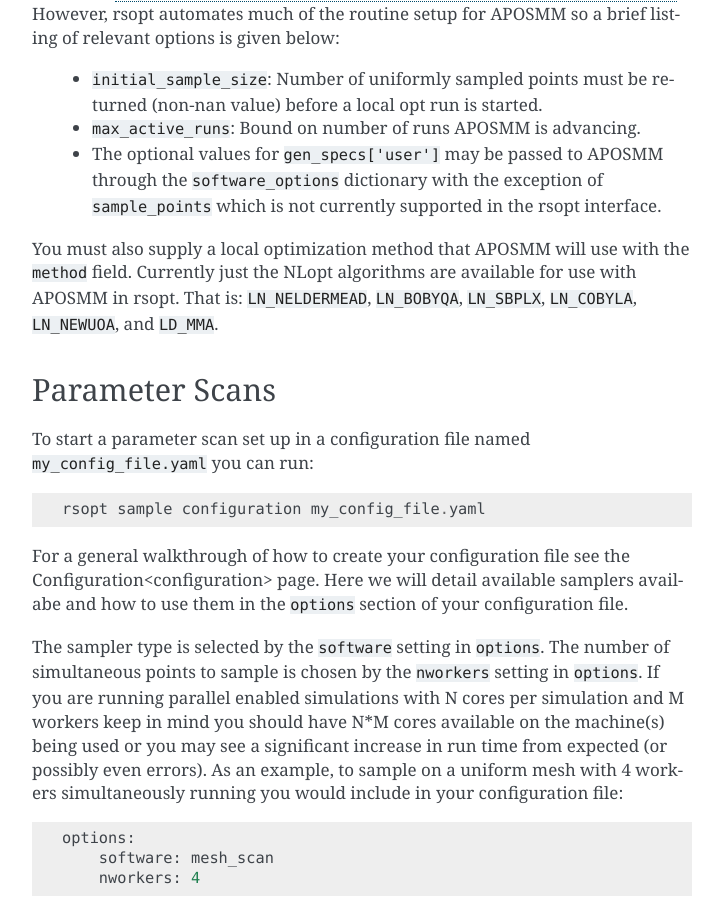
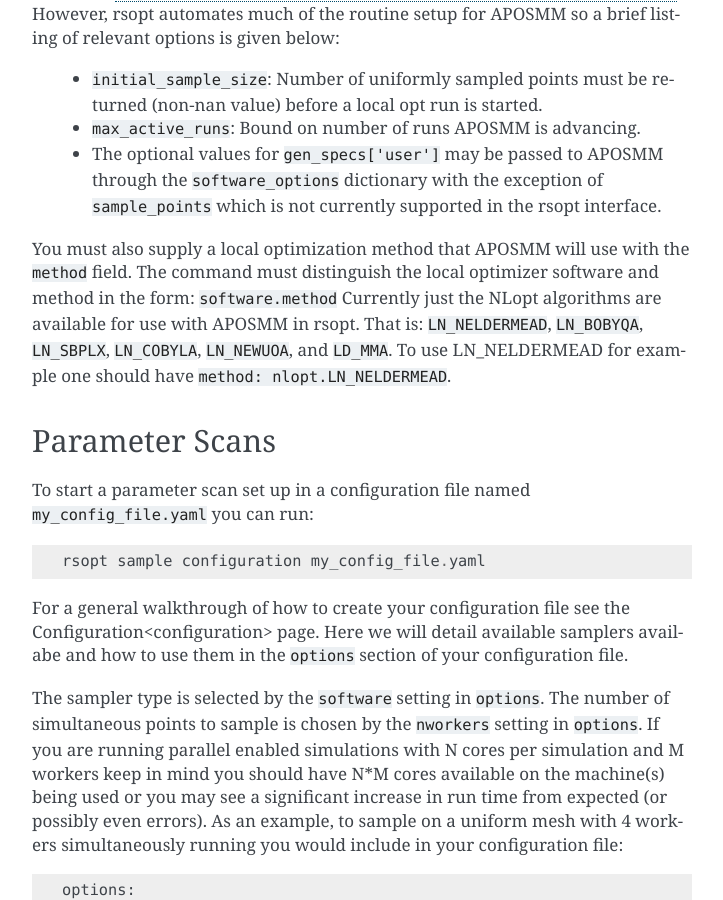
Before and after one commit to radiasoft/rsopt, a Sphinx documentation site: the page built from docs/commands.rst, in a window 1280 px wide and 900 px high, scrolled down 4083 px. Shown: the whole window, without its empty margins (388-1111 px from the left). Built offline with Sphinx 7.4.7, drawn with Linux system fonts in a browser that asks for light colours.

Commit message:
Distinguish software being used for local opt method in aposmm now that multiple software packages are supported

```diff
--- a/docs/commands.rst
+++ b/docs/commands.rst
@@ -158,9 +158,11 @@ However, rsopt automates much of the routine setup for APOSMM so a brief listing
     - The optional values for ``gen_specs['user']`` may be passed to APOSMM through the ``software_options`` dictionary
       with the exception of ``sample_points`` which is not currently supported in the rsopt interface.
 
-You must also supply a local optimization method that APOSMM will use with the ``method`` field. Currently just the NLopt
+You must also supply a local optimization method that APOSMM will use with the ``method`` field.
+The command must distinguish the local optimizer software and method in the form: ``software.method``
+Currently just the NLopt
 algorithms are available for use with APOSMM in rsopt. That is: ``LN_NELDERMEAD``, ``LN_BOBYQA``, ``LN_SBPLX``, ``LN_COBYLA``,
-``LN_NEWUOA``, and ``LD_MMA``.
+``LN_NEWUOA``, and ``LD_MMA``. To use LN_NELDERMEAD for example one should have ``method: nlopt.LN_NELDERMEAD``.
 
 Parameter Scans
 ---------------
```
Also changed, not shown: 2 other files.
